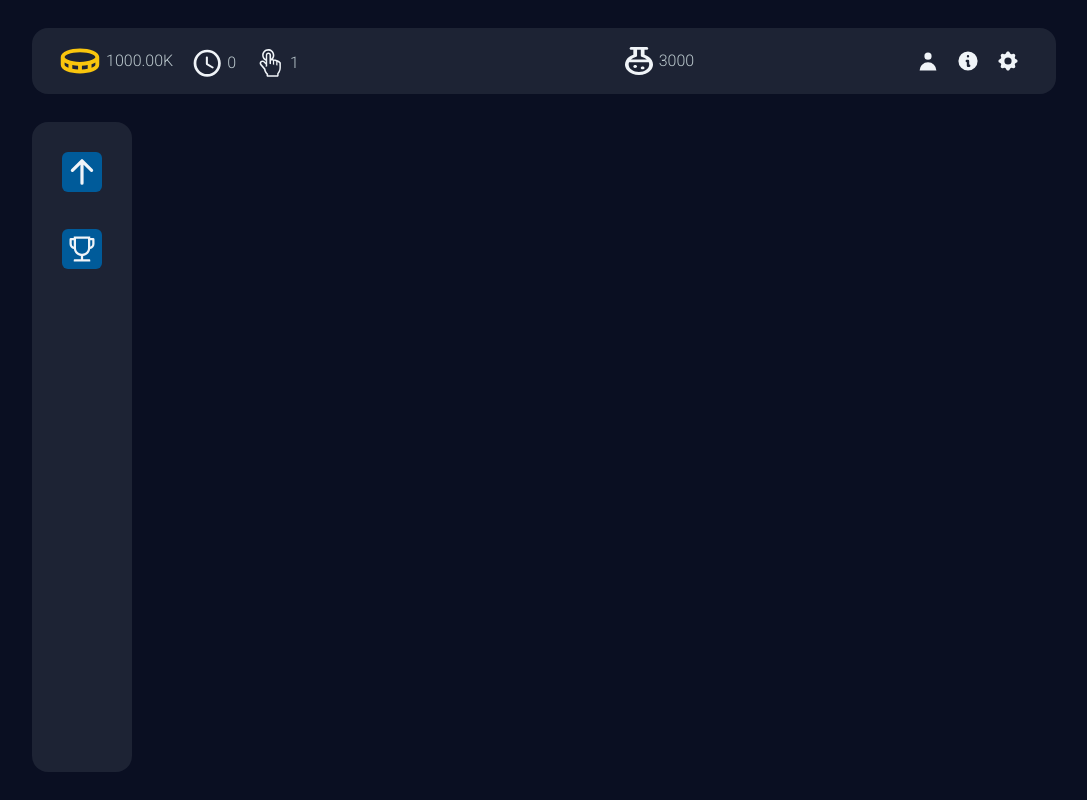
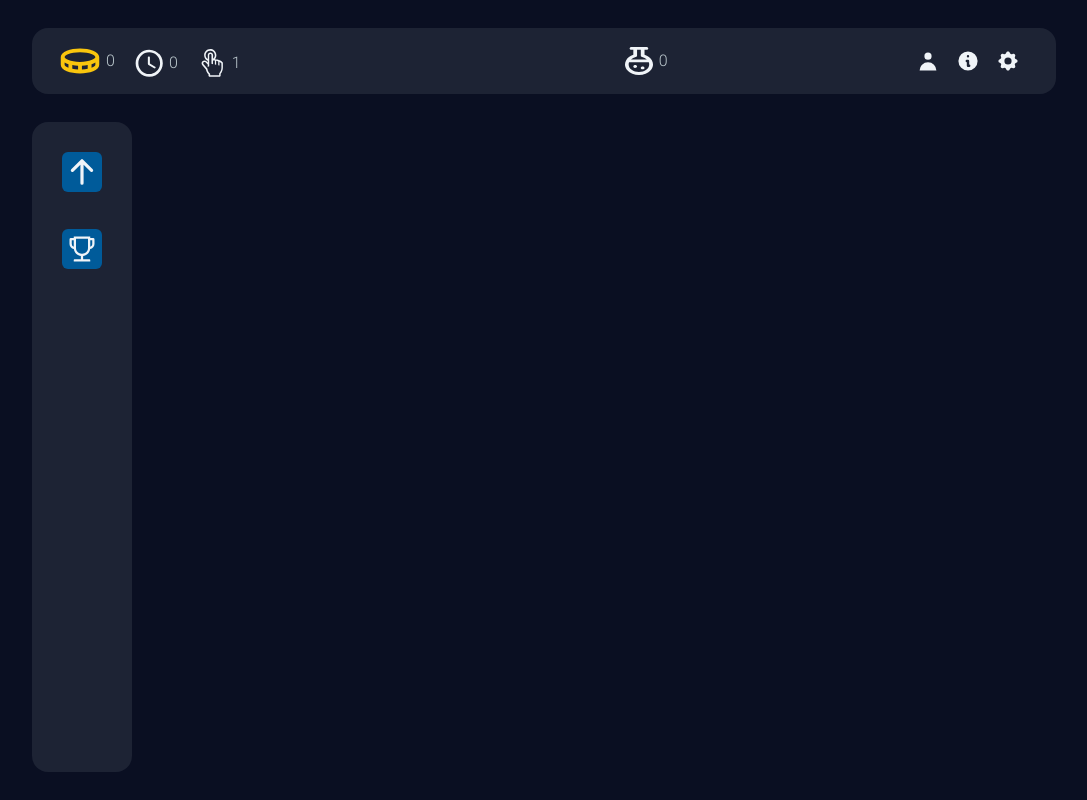
Before and after one commit to walde-dev/elemental-clicker, a Next.js app: page /components/Header in a window 1280 px wide. Shown: the whole page, without its empty margins (96-1183 px from the left). Built offline with nearby package versions, Linux system fonts and the light colour scheme.

Commit message:
formatting numbers in header

```diff
--- a/pages/_app.js
+++ b/pages/_app.js
@@ -9,9 +9,11 @@ import SideBarPanel from "./components/SideBarPanels/SideBarPanel";
 
 function MyApp({ Component, pageProps }) {
 
-  const [coins, setCoins] = useState(999999)
+  const [coins, setCoins] = useState(0)
   const [coinsPerSecond, setCoinsPerSecond] = useState(0);
   const [coinsPerClick, setCoinsPerClick] = useState(1);
+
+  const [mana, setMana] = useState(0);
 
   const [isSideBarOpen, setIsSideBarOpen] = useState(false);
   const [currentPanel, setCurrentPanel] = useState();
@@ -35,7 +37,7 @@ function MyApp({ Component, pageProps }) {
 
   return (
     <div className='flex flex-col font-roboto font-light lg:px-32 md:px-16 py-7 bg-main-background-blue w-screen max-w-full h-screen'>
-      <Header coins={coins} coinsPerSecond={coinsPerSecond} coinsPerClick={coinsPerClick} />
+      <Header coins={coins} coinsPerSecond={coinsPerSecond} coinsPerClick={coinsPerClick} mana={mana}/>
 
       <div className='flex flex-row mt-7 h-full'>
         <div className='flex flex-row '>
--- a/pages/components/Header.js
+++ b/pages/components/Header.js
@@ -17,7 +17,7 @@ import { abbreviateNumber } from './Logic/logic'
 
 export default function Header(props) {
 
-    let formatter = Intl.NumberFormat('en', {notation: 'compact'})
+    let formatter = Intl.NumberFormat('en', { notation: 'compact' })
 
     /* Mock Data */
     const [coinAmount, setCoinAmount] = useState(3000)
@@ -37,14 +37,14 @@ export default function Header(props) {
                     <div className='flex flex-row space-x-1.5'>
                         <Clock className='self-center w-7 h-7' />
                         <div className='self-center '>
-                            {props.coinsPerSecond}
+                            {abbreviateNumber(props.coinsPerSecond)}
                         </div>
                     </div>
 
                     <div className='flex flex-row space-x-1.5'>
                         <Finger className='self-center w-7 h-7' />
                         <div className='self-center'>
-                            {props.coinsPerClick}
+                            {abbreviateNumber(props.coinsPerClick)}
                         </div>
                     </div>
                 </div>
@@ -53,7 +53,7 @@ export default function Header(props) {
                     <div className='flex flex-row self-center space-x-1.5'>
                         <Mana className='self-center w-7 h-7' />
                         <div className='self-center'>
-                            {coinAmount}
+                            {abbreviateNumber(props.mana)}
                         </div>
                     </div>
 
```
